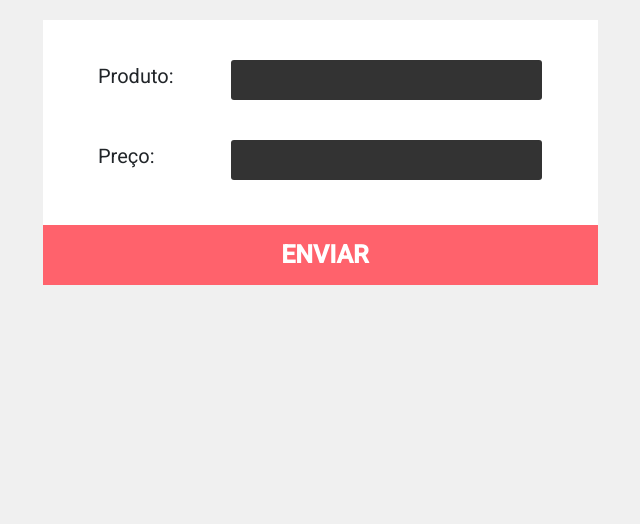
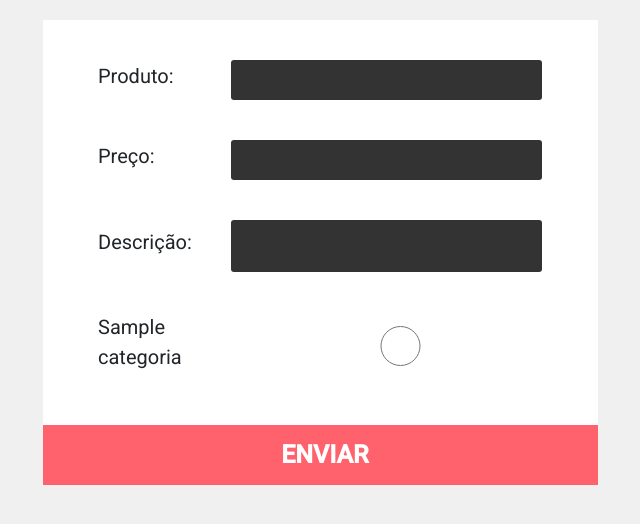
Before and after one commit to lerockit/php-1-alura, a PHP site: page /formulario.php in a window 1280 px wide. Shown: the part 90-614 px from the top of the page, without its empty margins (320-960 px from the left). Run offline with PHP 8.4, Linux system fonts and the light colour scheme; tables that the repository leaves empty or names only in its code hold one stand-in row (values such as "Sample post").

Commit message:
Adicionado categorias

```diff
--- /dev/null
+++ b/banco-categoria.php
@@ -0,0 +1,11 @@
+<?php
+
+  function listaCategorias($conexao) {
+    $categorias = array();
+    $query = "select * from categorias";
+    $result = mysqli_query($conexao, $query);
+    while ($categoria = mysqli_fetch_assoc($result)) {
+      array_push($categorias, $categoria);
+    }
+    return $categorias;
+  }
--- a/css/styles.css
+++ b/css/styles.css
@@ -79,15 +79,18 @@ body {
   font-size: 20px;
 }
 
-.form .form-field input {
+.form .form-field input,
+.form .form-field textarea {
   width: 70%;
-  height: 40px;
+  resize: none;
   text-indent: 10px;
   border-radius: 3px;
   background: #333;
   border: none;
   color: #fff;
 }
+
+.form .form-field input { height: 40px; }
 
 .form .form-field:last-child {
   width: 100%;
@@ -106,6 +109,7 @@ body {
   border-radius: 0;
   background: #ff626c;
 }
+
 
 /*Adiciona-produto.php*/
 
@@ -146,6 +150,9 @@ body {
 .remove-button {
   font-size: 20px;
   color: #FF626C;
+  background: none;
+  border: none;
+  cursor: pointer;
 }
 
 .remove-button:hover {
--- a/formulario.php
+++ b/formulario.php
@@ -1,4 +1,8 @@
 <?php include('header.php');
+      include('conecta.php');
+      include('banco-categoria.php');
+
+  $categorias = listaCategorias($conexao);
 
   if(array_key_exists("add", $_GET) && $_GET['add'] == 'true'){
 
@@ -21,7 +25,7 @@
     <div class="form">
       <div class="container">
 
-      <form action="adiciona-produto.php">
+      <form action="adiciona-produto.php" method="post">
         <div class="form-wrapper">
 
           <div class="form-field">
@@ -35,6 +39,18 @@
           </div>
 
           <div class="form-field">
+            <label for="descricao">Descrição:</label>
+            <textarea name="descricao"></textarea>
+          </div>
+
+          <div class="form-field">
+            <?php foreach($categorias as $categoria):?>
+              <label><?=$categoria['nome']?></label>
+              <input type="radio" name="categoria_id" value="<?=$categoria['id']?>">
+            <?php endforeach ?>
+          </div>
+
+          <div class="form-field">
             <input type="submit" value="Enviar">
           </div>
 
--- a/remove-produto.php
+++ b/remove-produto.php
@@ -2,7 +2,7 @@
       include('conecta.php');
       include('banco-produto.php');
 
-  $id = $_GET['id'];
+  $id = $_POST['id'];
 
   removeProduto($conexao, $id);
 
```
Also changed, not shown: adiciona-produto.php (+5 -3 lines), banco-produto.php (+3 -7 lines), lista.php (+13 -4 lines).
